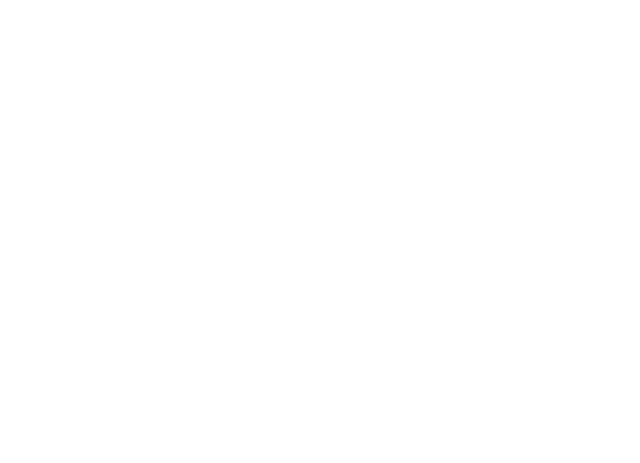
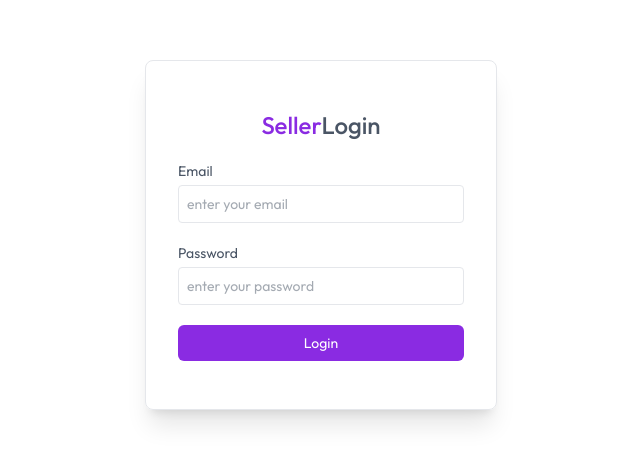
Before and after one commit to MalindaDeshan/Cartify-Grocery-Delivery-Website, a React (Vite) app in the folder client/: page /seller in a window 1280 px wide. Before the commit this address had no page. Shown: the part 165-628 px from the top of the page, without its empty margins (319-959 px from the left). Built offline with nearby package versions, Linux system fonts and the light colour scheme.

Commit message:
Create SellerLogin interface and mount it

```diff
--- a/client/src/App.jsx
+++ b/client/src/App.jsx
@@ -12,13 +12,14 @@ import DetailsProduct from "./pages/DetailsProduct";
 import Cart from "./pages/Cart";
 import AddAddress from "./pages/AddAddress";
 import MyOrders from "./pages/MyOrders";
+import SellerLogin from "./components/seller/SellerLogin";
 
 
 
 const App = () => {
   const location = useLocation();
   const isSellerPath = location.pathname.includes("/seller");
-  const { showUserLogin } = useAppContext();
+  const { showUserLogin,isSeller } = useAppContext();
 
   return (
     <div>
@@ -35,6 +36,7 @@ const App = () => {
           <Route path="/cart" element={<Cart/>} />
           <Route path="/add-address" element={<AddAddress/>} />
           <Route path="/my-orders" element={<MyOrders/>} />
+          <Route path="/seller" element={isSeller ? null : <SellerLogin/>} />
         </Routes>
       </div>
 
--- /dev/null
+++ b/client/src/components/seller/SellerLogin.jsx
@@ -0,0 +1,45 @@
+import React, { useEffect } from 'react'
+import { useAppContext } from '../../context/AppContext'
+import { useState } from 'react'
+
+const SellerLogin = () => {
+    const {isSeller,setIsSeller,navigate} = useAppContext();
+    const [email,setEmail] = useState("");
+    const [password,setPassword] = useState("");
+
+    const onSubmitHandler = async(event) => {
+        event.preventDefault();
+        setIsSeller(true)
+    }
+
+    useEffect(() => {
+        if(isSeller){
+            navigate("/seller")
+        }
+    },[isSeller])
+
+  return !isSeller &&  (
+    <form onSubmit={onSubmitHandler} className='min-h-screen flex items-center text-sm text-gray-600'>
+        <div className='flex flex-col gap-5 m-auto items-start p-8 py-12 min-w--80 sm:min-w-88
+        rounded-lg shadow-xl border border-gray-200'>
+            <p className='text-2xl font-medium m-auto'><span className='text-primary'>Seller</span>Login</p>
+            <div className='w-full'>
+                <p>Email</p>
+                <input type="email" placeholder='enter your email'
+                className='border border-gray-200 rounded w-full p-2 mt-1 outline-primary'
+                required/>
+            </div>
+            <div className='w-full'>
+                <p>Password</p>
+                <input type="password" placeholder='enter your password'
+                className='border border-gray-200 rounded w-full p-2 mt-1 outline-primary'
+                required/>
+            </div>
+            <button className='bg-primary text-white w-full w-full py-2 rounded-md cursor-pointer'>Login</button>
+        </div>
+
+    </form>
+  )
+}
+
+export default SellerLogin
```
